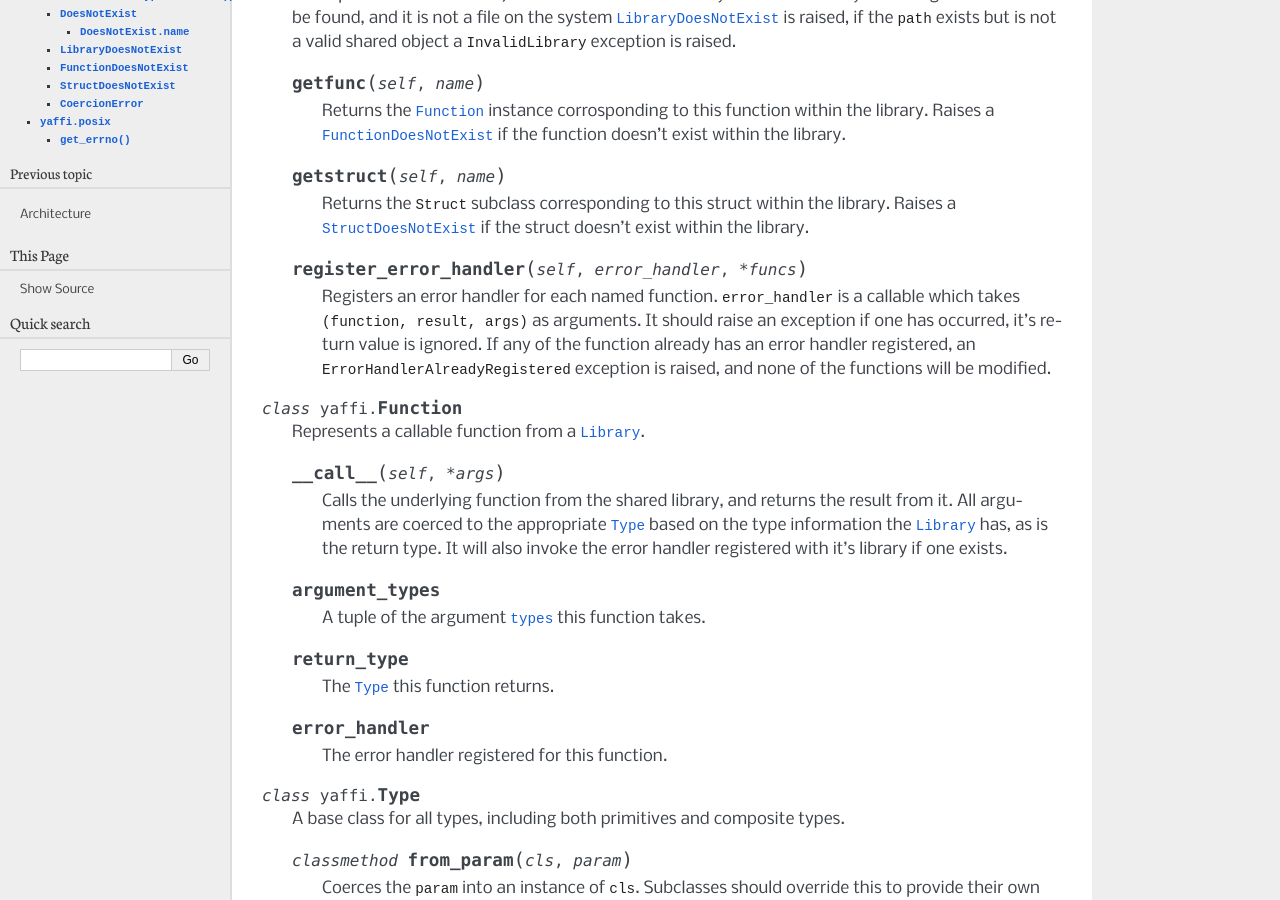
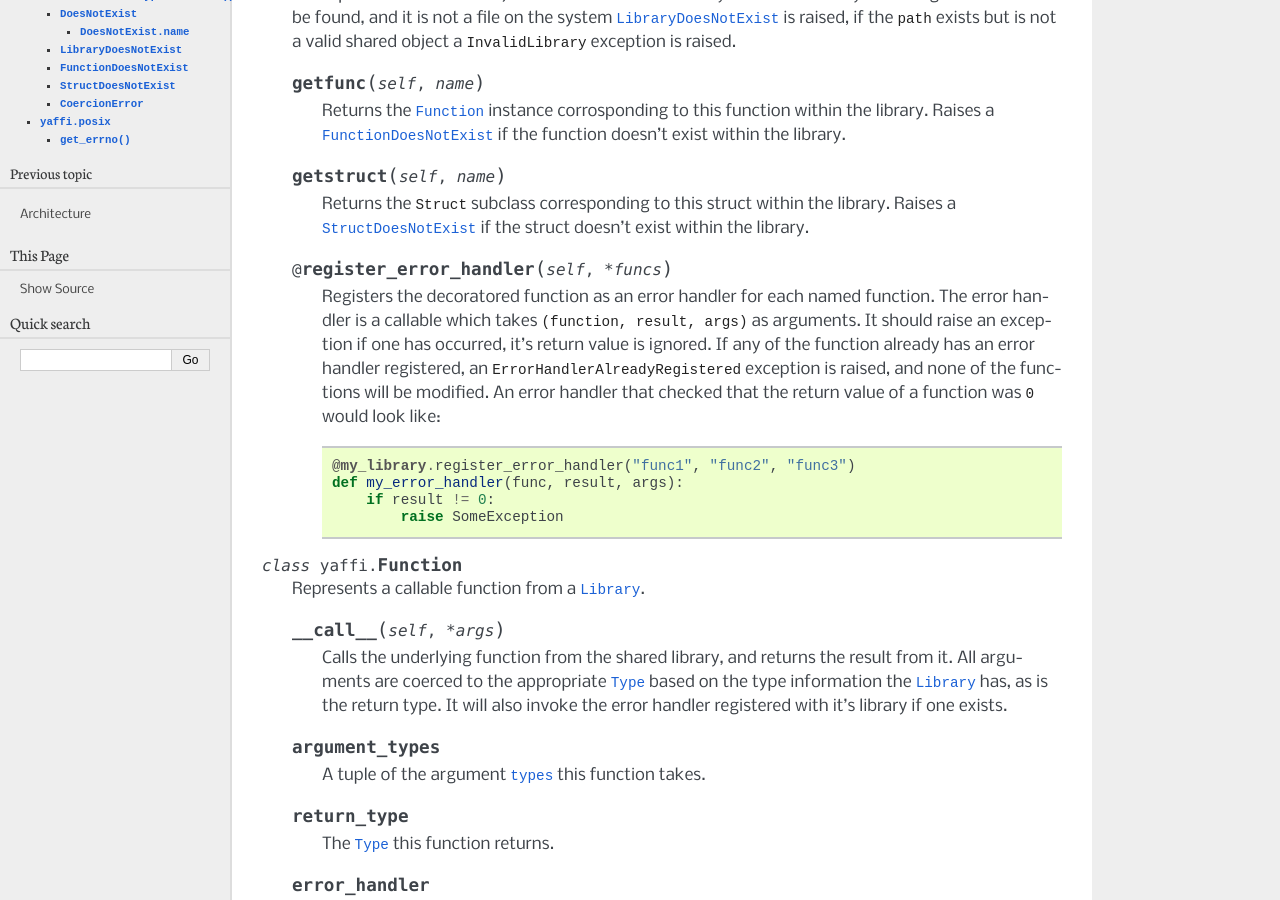
Before and after one commit to alex/yaffi, a Sphinx documentation site: the page built from docs/api.rst, in a window 1280 px wide and 900 px high, scrolled down 345 px. Built offline with Sphinx 7.4.7, drawn with Linux system fonts in a browser that asks for light colours.

Commit message:
decorate all the things

```diff
--- a/docs/api.rst
+++ b/docs/api.rst
@@ -32,14 +32,21 @@ their behavior or stability is guaranteed.
         within the library.  Raises a :py:exc:`StructDoesNotExist` if the
         struct doesn't exist within the library.
 
-    .. py:method:: register_error_handler(self, error_handler, *funcs)
+    .. py:decorator:: register_error_handler(self, *funcs)
 
-        Registers an error handler for each named function.  ``error_handler``
-        is a callable which takes ``(function, result, args)`` as arguments.
-        It should raise an exception if one has occurred, it's return value is
-        ignored.  If any of the function already has an error handler
-        registered, an ``ErrorHandlerAlreadyRegistered`` exception is raised,
-        and none of the functions will be modified.
+        Registers the decoratored function as an error handler for each named
+        function.  The error handler is a callable which takes
+        ``(function, result, args)`` as arguments.  It should raise an
+        exception if one has occurred, it's return value is ignored.  If any of
+        the function already has an error handler registered, an
+        ``ErrorHandlerAlreadyRegistered`` exception is raised, and none of the
+        functions will be modified.  An error handler that checked that the
+        return value of a function was ``0`` would look like::
+
+            @my_library.register_error_handler("func1", "func2", "func3")
+            def my_error_handler(func, result, args):
+                if result != 0:
+                    raise SomeException
 
 
 .. py:class:: Function
--- a/docs/tutorial.rst
+++ b/docs/tutorial.rst
@@ -62,11 +62,10 @@ Let's try doing something slightly more complicate now, let's implement the ``as
 
     import errno
 
+    @c_math.register_error_handler("asin")
     def math_errno_handler(func, result, args):
         if yaffi.posix.get_errno() == errno.EDOM:
             raise ValueError("math domain error")
-
-    c_math.register_error_handler(math_errno_handler, "asin")
 
     def asin(value):
         return c_math.getfunc("asin")(value)
```
